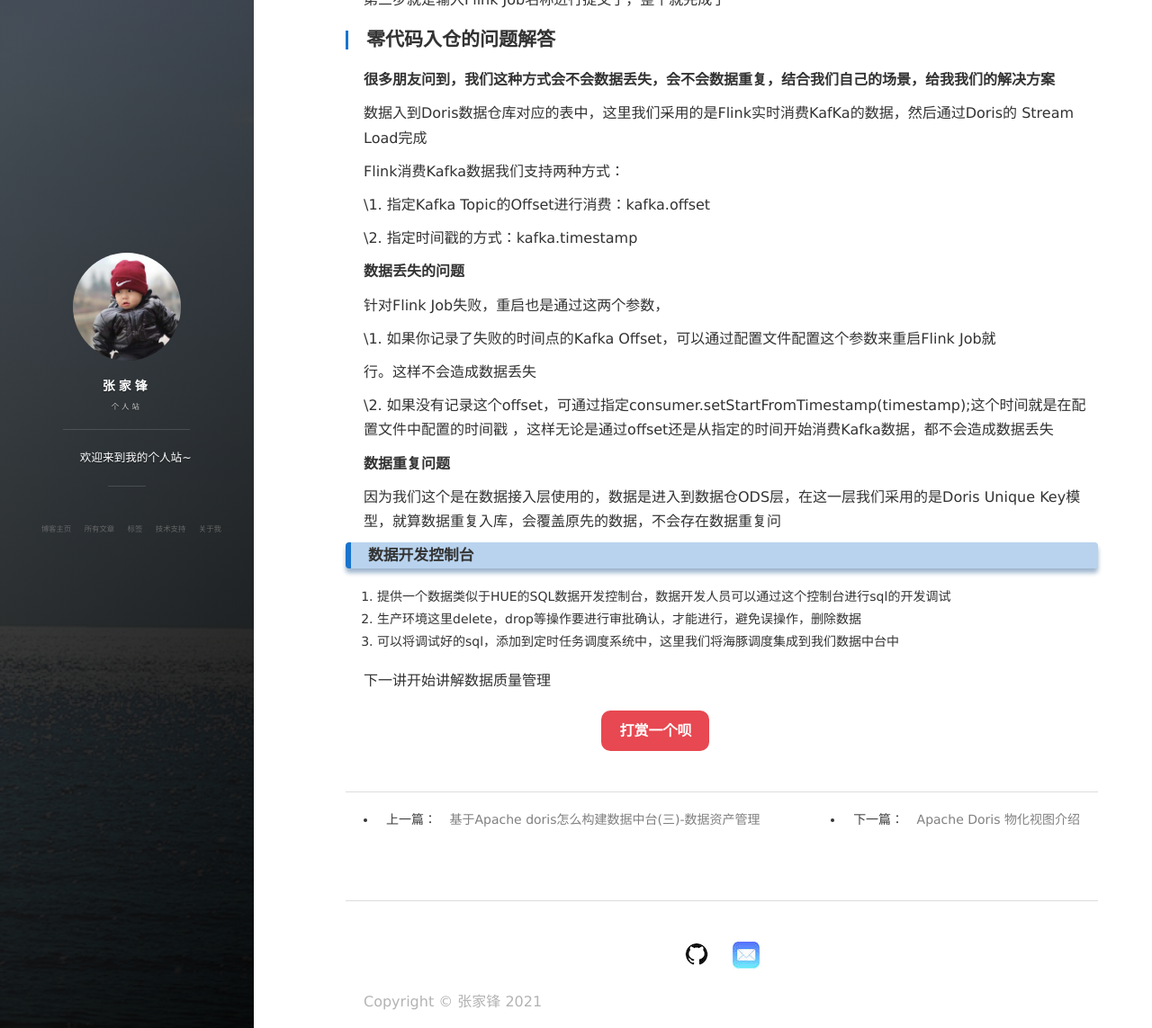
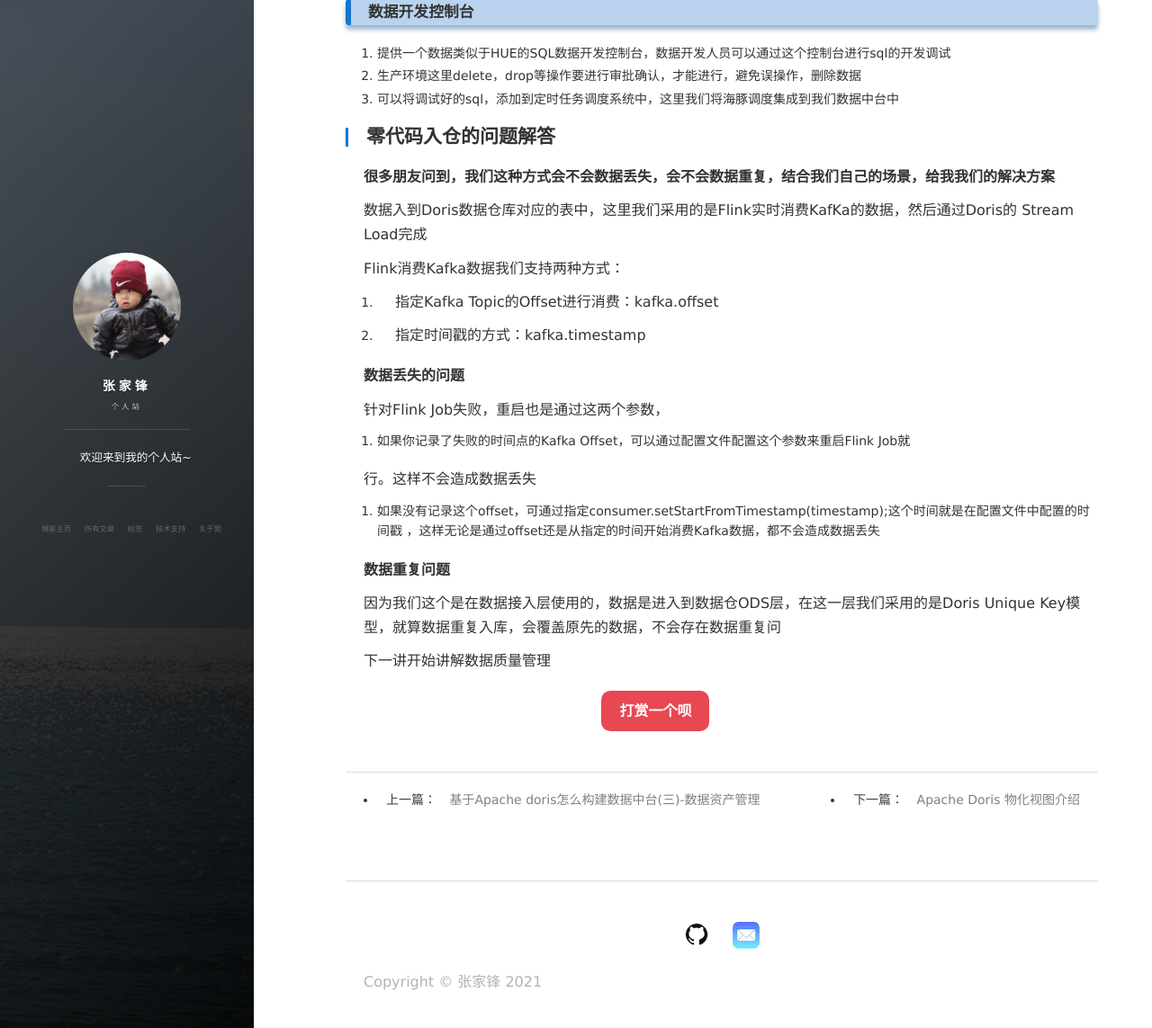
Before and after one commit to hf200012/hf200012.github.io, a Jekyll site: the page built from _posts/2021-08-30-基于Apache-doris怎么构建数据中台(四)-数据接入系统.md, in a window 1280 px wide and 1400 px high, scrolled down 2659 px, cut to the strip 257-1400 px from the top of the window. Shown: the whole strip at 90% size. Built offline with Jekyll 4.4.1, drawn with Linux system fonts in a browser that asks for light colours; nearby versions of some CDN libraries; comment, search, counter and statistics services are not loaded; some of the changed lines change nothing that is shown.

Commit message:
Update 2021-08-30-基于Apache-doris怎么构建数据中台(四)-数据接入系统.md

```diff
--- a/_posts/2021-08-30-基于Apache-doris怎么构建数据中台(四)-数据接入系统.md
+++ b/_posts/2021-08-30-基于Apache-doris怎么构建数据中台(四)-数据接入系统.md
@@ -17,6 +17,8 @@
 
 ### **Mysql数据源数据接入**
 
+
+
 ![img](https://pic3.zhimg.com/80/v2-3db250035f69607f04000c6aeab447fe_720w.jpg)
 
 主要是为了完成针对Mysql数据的业务系统数据接入零代码实现，不需要开发人员接入，提供给数据分析人员使用，目的是为了业务数据快速接入，无需编码
@@ -32,11 +34,17 @@
 
 ### **DataX 数据接入**
 
+
+
 要实现的内容基本和Mysql binlog的同步一样
 
 只不过是Datax是为了实现非mysql数据的数据接入零代码完成
 
+
+
 ### **数据API方式数据接入**
+
+
 
 传统数据API方式的数据接入都需要进行代码开发对接才能完成，初步设想这块通过通用的代码生成器的方式实现针对常用API方式（WebService,RestFul API）零代码接入
 
@@ -67,6 +75,12 @@
 
 第三步就是输入Flink Job名称进行提交了，整个就完成了
 
+### **数据开发控制台**
+
+1. 提供一个数据类似于HUE的SQL数据开发控制台，数据开发人员可以通过这个控制台进行sql的开发调试
+2. 生产环境这里delete，drop等操作要进行审批确认，才能进行，避免误操作，删除数据
+3. 可以将调试好的sql，添加到定时任务调度系统中，这里我们将海豚调度集成到我们数据中台中
+
 ## **零代码入仓的问题解答**
 
 **很多朋友问到，我们这种方式会不会数据丢失，会不会数据重复，结合我们自己的场景，给我我们的解决方案**
@@ -75,28 +89,24 @@
 
 Flink消费Kafka数据我们支持两种方式：
 
-\1. 指定Kafka Topic的Offset进行消费：kafka.offset
+1. 指定Kafka Topic的Offset进行消费：kafka.offset
 
-\2. 指定时间戳的方式：kafka.timestamp
+2. 指定时间戳的方式：kafka.timestamp
 
 **数据丢失的问题**
 
 针对Flink Job失败，重启也是通过这两个参数，
 
-\1. 如果你记录了失败的时间点的Kafka Offset，可以通过配置文件配置这个参数来重启Flink Job就
+1. 如果你记录了失败的时间点的Kafka Offset，可以通过配置文件配置这个参数来重启Flink Job就
 
 行。这样不会造成数据丢失
 
-\2. 如果没有记录这个offset，可通过指定consumer.setStartFromTimestamp(timestamp);这个时间就是在配置文件中配置的时间戳 ，这样无论是通过offset还是从指定的时间开始消费Kafka数据，都不会造成数据丢失
+2. 如果没有记录这个offset，可通过指定consumer.setStartFromTimestamp(timestamp);这个时间就是在配置文件中配置的时间戳 ，这样无论是通过offset还是从指定的时间开始消费Kafka数据，都不会造成数据丢失
 
 **数据重复问题**
 
 因为我们这个是在数据接入层使用的，数据是进入到数据仓ODS层，在这一层我们采用的是Doris Unique Key模型，就算数据重复入库，会覆盖原先的数据，不会存在数据重复问
 
-### **数据开发控制台**
 
-1. 提供一个数据类似于HUE的SQL数据开发控制台，数据开发人员可以通过这个控制台进行sql的开发调试
-2. 生产环境这里delete，drop等操作要进行审批确认，才能进行，避免误操作，删除数据
-3. 可以将调试好的sql，添加到定时任务调度系统中，这里我们将海豚调度集成到我们数据中台中
 
 下一讲开始讲解数据质量管理
```
